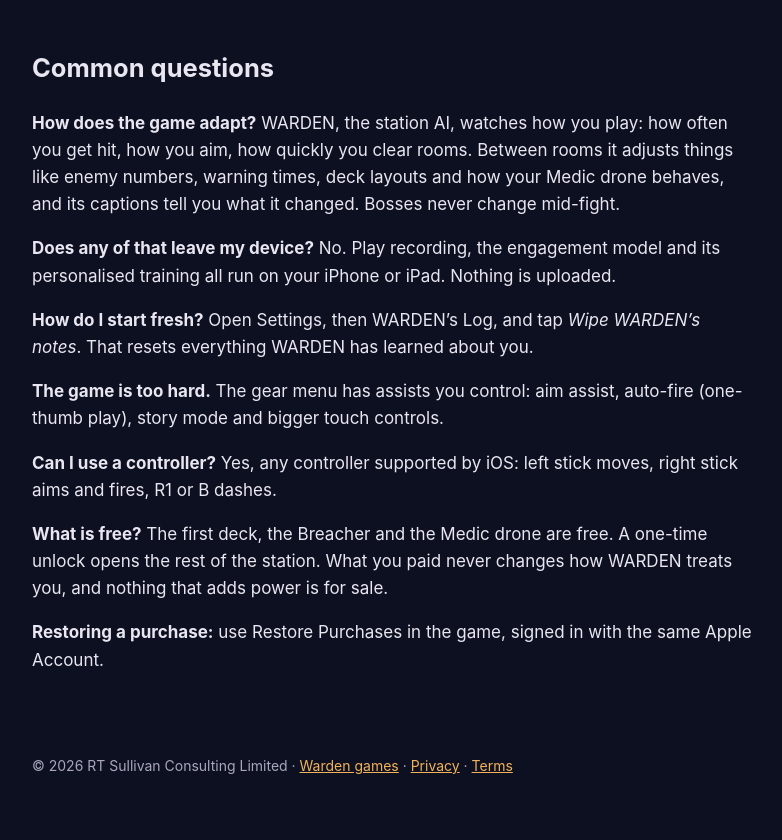
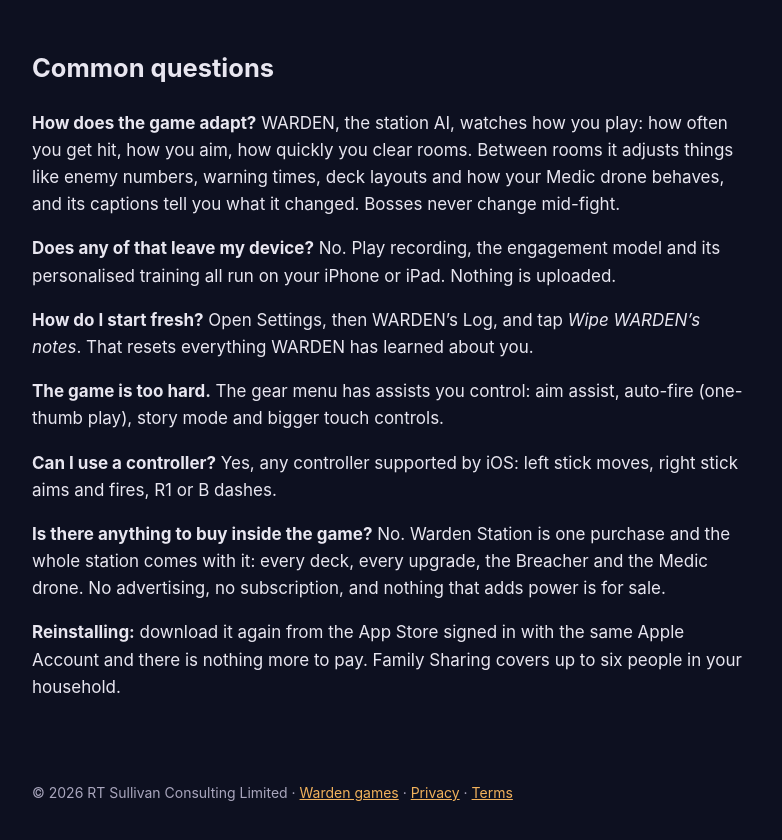
Before and after one commit to rtoddsullivan/warden-games, a plain HTML site: page station.html in a window 1280 px wide. Shown: the part 184-1024 px from the top of the page, without its empty margins (248-1030 px from the left). Before the commit the page ends 1001 px from the top, so only its background shows below. Drawn offline with Linux system fonts and the light colour scheme.

Commit message:
Station is a paid game, not free to start
The support page answered "What is free?" with a free first deck and a
one-time unlock, and told players to use Restore Purchases in the game.
Station has never contained StoreKit: it is a single paid download and there
is no restore button to press. Both answers are replaced with what is
actually true. The same claim is corrected in the App Store listing text.

Co-Authored-By: Claude Opus 5 <noreply@anthropic.com>
Claude-Session: https://claude.ai/code/session_01KDWCWhERWtkhzpWM75BkZE

```diff
--- a/station.html
+++ b/station.html
@@ -7,6 +7,6 @@
 <p><b>How do I start fresh?</b> Open Settings, then WARDEN&#8217;s Log, and tap <i>Wipe WARDEN&#8217;s notes</i>. That resets everything WARDEN has learned about you.</p>
 <p><b>The game is too hard.</b> The gear menu has assists you control: aim assist, auto-fire (one-thumb play), story mode and bigger touch controls.</p>
 <p><b>Can I use a controller?</b> Yes, any controller supported by iOS: left stick moves, right stick aims and fires, R1 or B dashes.</p>
-<p><b>What is free?</b> The first deck, the Breacher and the Medic drone are free. A one-time unlock opens the rest of the station. What you paid never changes how WARDEN treats you, and nothing that adds power is for sale.</p>
-<p><b>Restoring a purchase:</b> use Restore Purchases in the game, signed in with the same Apple Account.</p>
+<p><b>Is there anything to buy inside the game?</b> No. Warden Station is one purchase and the whole station comes with it: every deck, every upgrade, the Breacher and the Medic drone. No advertising, no subscription, and nothing that adds power is for sale.</p>
+<p><b>Reinstalling:</b> download it again from the App Store signed in with the same Apple Account and there is nothing more to pay. Family Sharing covers up to six people in your household.</p>
 </main><footer>© 2026 RT Sullivan Consulting Limited · <a href="./">Warden games</a> · <a href="privacy.html">Privacy</a> · <a href="terms.html">Terms</a></footer></body></html>
```
